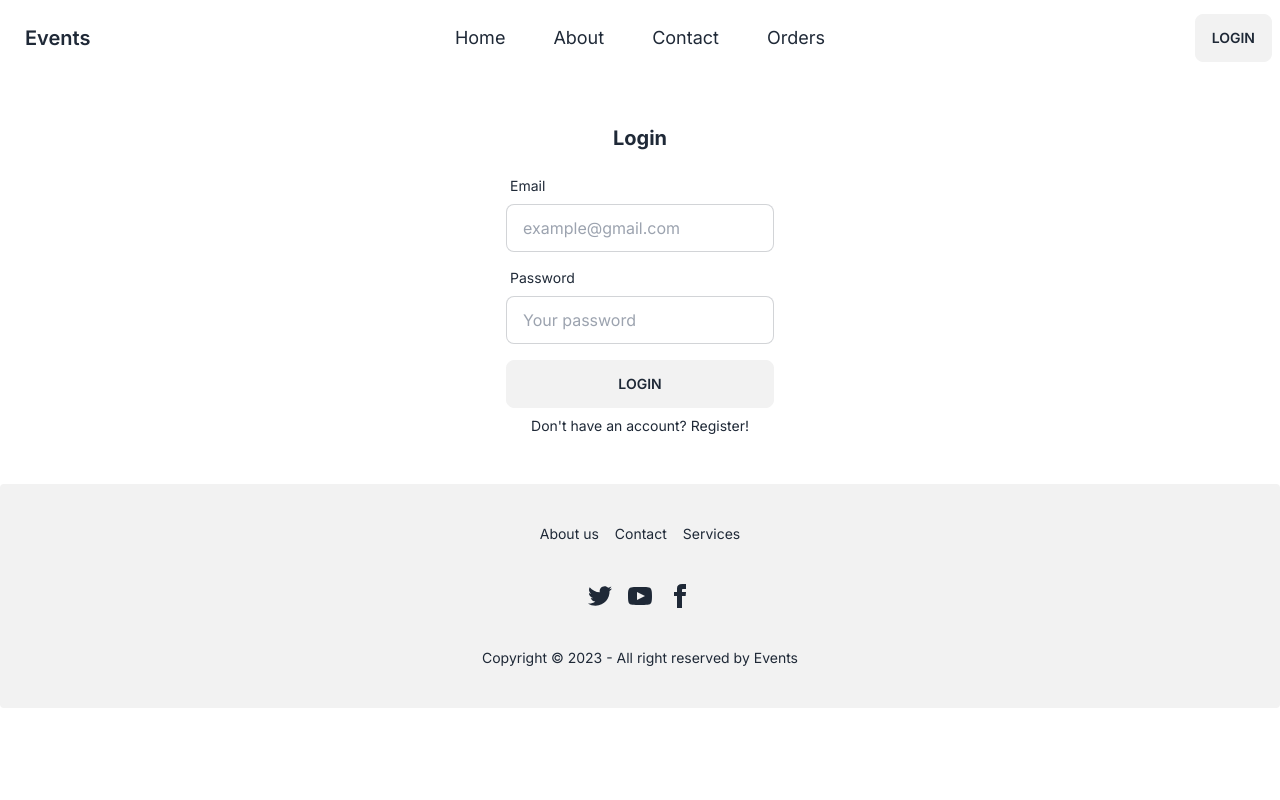
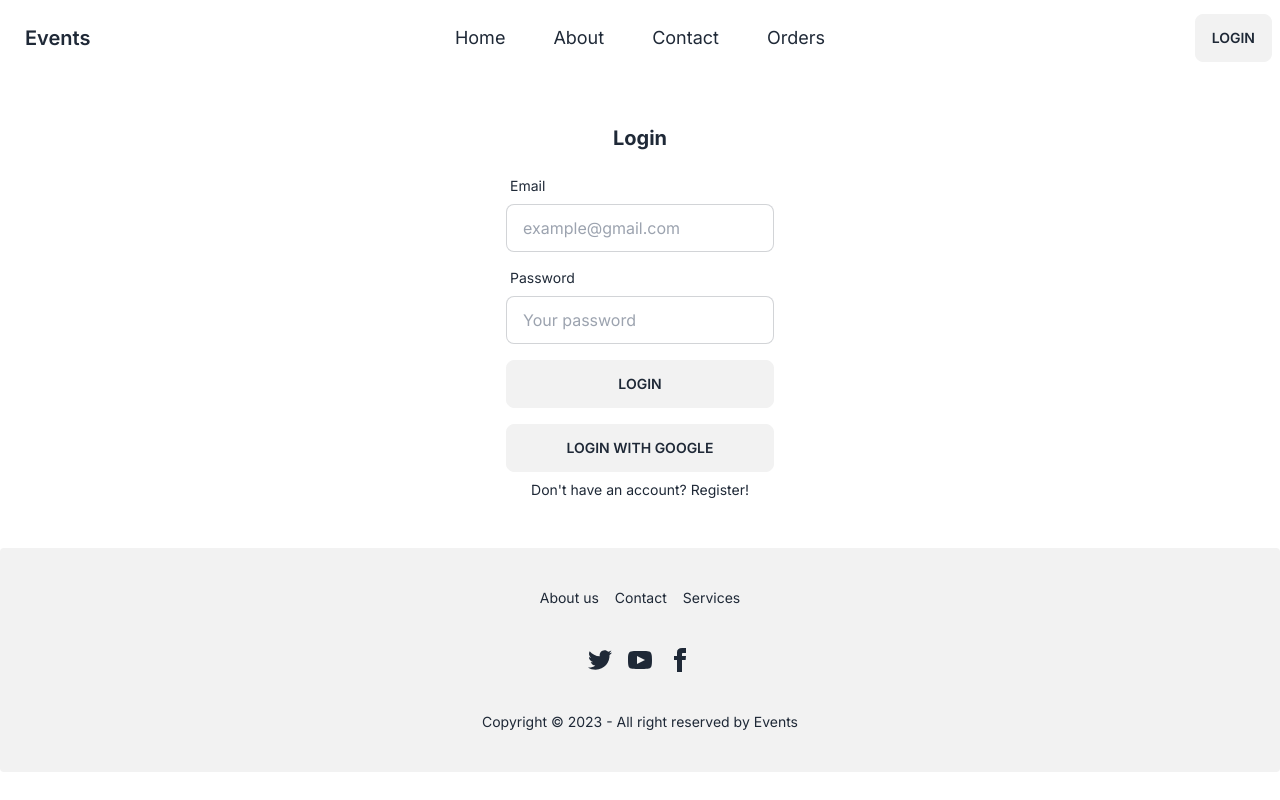
Before and after one commit to mehediy/wedding-event-management, a React (Vite) app: page /login in a window 1280 px wide. Built offline with nearby package versions, Linux system fonts and the light colour scheme; no server answers.

Commit message:
login with google

```diff
--- a/src/Pages/Login.jsx
+++ b/src/Pages/Login.jsx
@@ -5,7 +5,7 @@ import { toast } from "react-toastify";
 import "react-toastify/dist/ReactToastify.css";
 
 const Login = () => {
-  const { logIn } = useContext(AuthContext);
+  const { logIn, googleLogin } = useContext(AuthContext);
   const location = useLocation();
   const navigate = useNavigate();
 
@@ -22,6 +22,14 @@ const Login = () => {
         navigate(location?.state ? location.state : "/");
       })
       .catch((error) => toast.error(error.code));
+  };
+  const googleLoginHandler = () => {
+    googleLogin()
+      .then((res) => {
+        toast("Successfully logged in");
+        navigate(location?.state ? location.state : "/");
+      })
+      .catch((error) => toast(error.code));
   };
 
   return (
@@ -64,6 +72,9 @@ const Login = () => {
             <button type="submit" className="btn w-full my-2">
               Login
             </button>
+            <a className="btn w-full my-2" onClick={googleLoginHandler}>
+              Login with Google
+            </a>
             <span className="text-center">
               <Link to={"/register"}>Don't have an account? Register!</Link>
             </span>
--- a/src/Pages/Register.jsx
+++ b/src/Pages/Register.jsx
@@ -1,11 +1,12 @@
 import { useContext, useState } from "react";
-import { Link } from "react-router-dom";
+import { Link, useNavigate } from "react-router-dom";
 import { AuthContext } from "../provider/AuthProvider";
 import { toast } from "react-toastify";
 
 const Register = () => {
   const { createUser } = useContext(AuthContext);
   const [registerError, setRegisterError] = useState("");
+  const navigate = useNavigate();
 
   const registerHandler = (e) => {
     e.preventDefault();
@@ -28,7 +29,10 @@ const Register = () => {
     }
 
     createUser(email, password)
-      .then((res) => toast.success("Account created successfully"))
+      .then((res) => {
+        toast.success("Account created successfully");
+        navigate("/");
+      })
       .catch((error) => toast.error(error.code));
   };
   return (
--- a/src/provider/AuthProvider.jsx
+++ b/src/provider/AuthProvider.jsx
@@ -4,11 +4,15 @@ import {
   getAuth,
   onAuthStateChanged,
   signInWithEmailAndPassword,
+  signInWithPopup,
   signOut,
 } from "firebase/auth";
 import app from "../firebase/firebaseConfig";
+import { GoogleAuthProvider } from "firebase/auth";
 
 export const AuthContext = createContext(null);
+
+const googleProvider = new GoogleAuthProvider();
 
 const auth = getAuth(app);
 
@@ -24,6 +28,10 @@ const AuthProvider = ({ children }) => {
   const logIn = (email, password) => {
     setLoading(true);
     return signInWithEmailAndPassword(auth, email, password);
+  };
+
+  const googleLogin = () => {
+    return signInWithPopup(auth, googleProvider);
   };
 
   const logOut = () => {
@@ -47,6 +55,7 @@ const AuthProvider = ({ children }) => {
     createUser,
     logIn,
     logOut,
+    googleLogin,
   };
   return (
     <AuthContext.Provider value={authInfo}>{children}</AuthContext.Provider>
```
